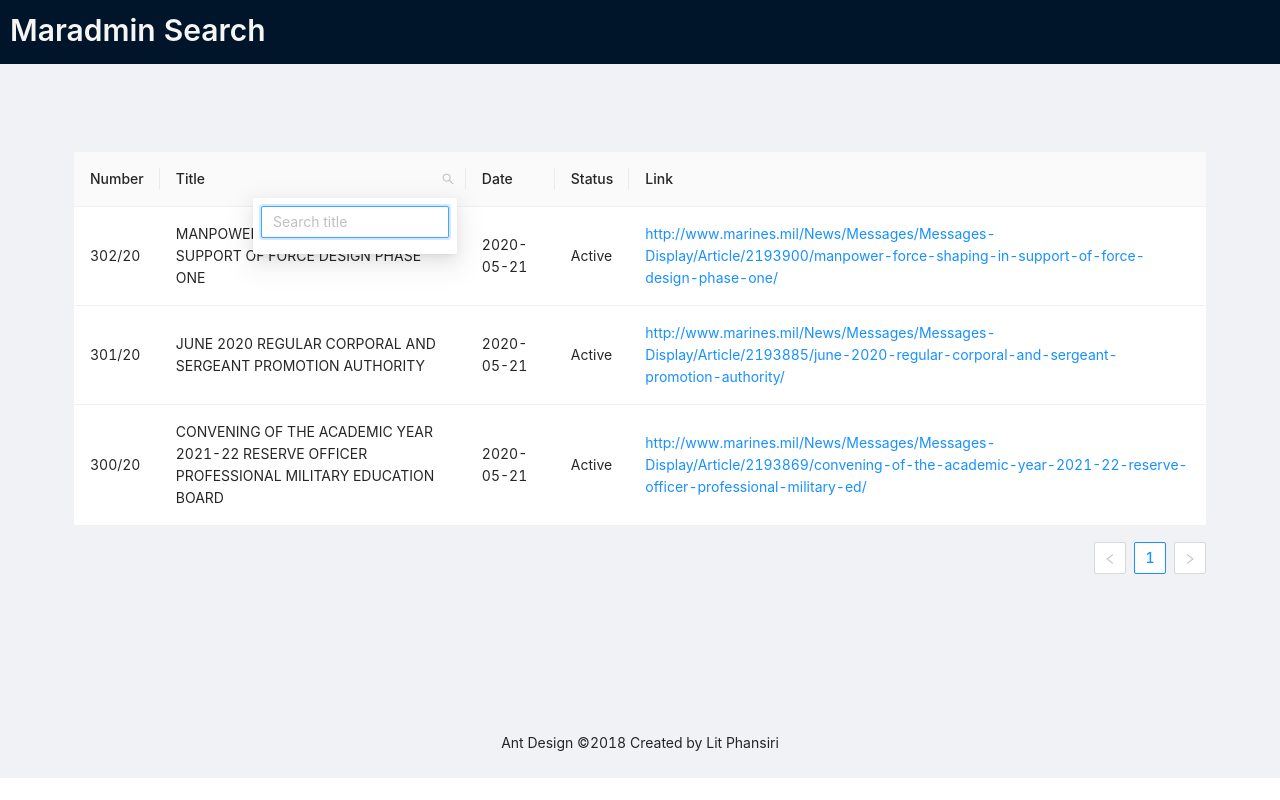
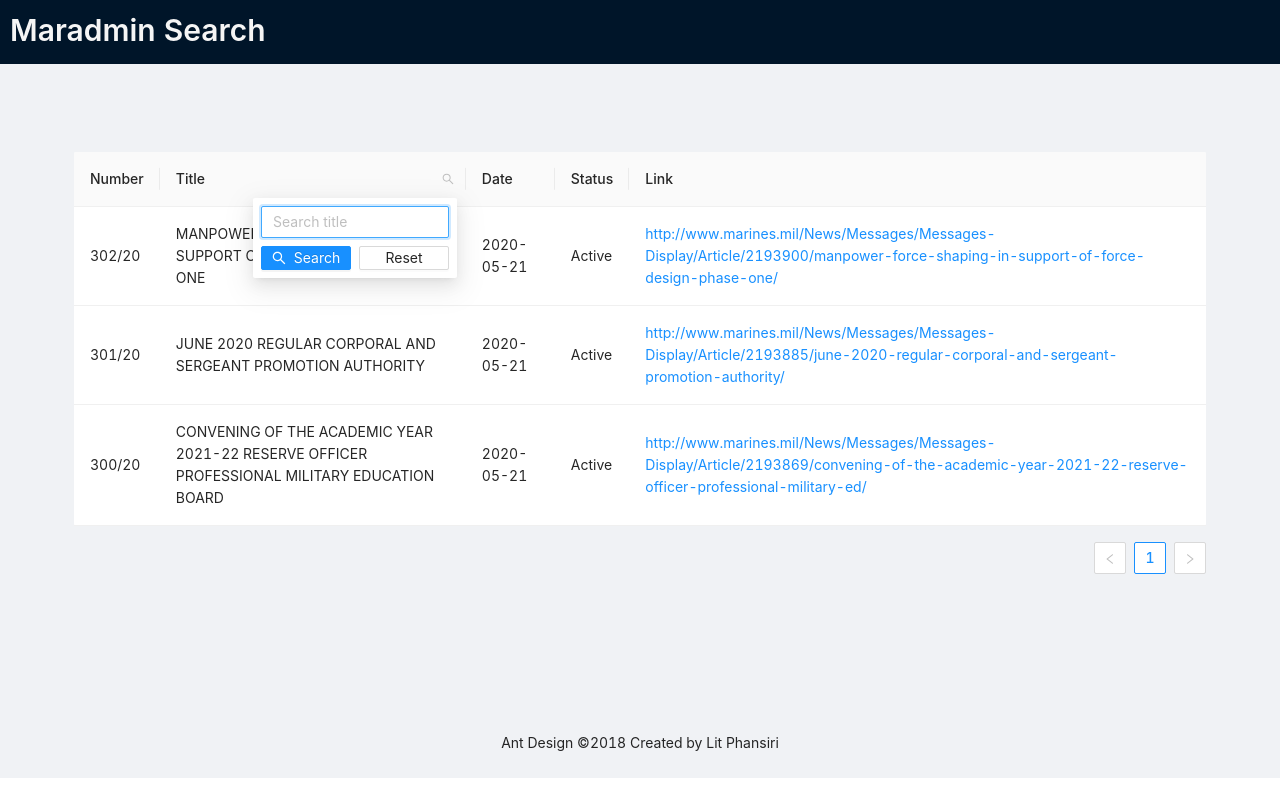
Before and after one commit to phansiri/Maradmin-Search, a React (Create React App) app in the folder frontend/: page / in a window 1280 px wide. Both pictures are taken after a click on the button 447 px from the left and 179 px from the top of the page. Built offline with nearby package versions, Linux system fonts and the light colour scheme.

Commit message:
add functioning reset button

```diff
--- a/frontend/src/components/maradmin-list.tsx
+++ b/frontend/src/components/maradmin-list.tsx
@@ -56,6 +56,23 @@ class MaradminList extends React.Component {
                     onPressEnter={() => this.handleSearch(itemFilter.selectedKeys, itemFilter.confirm, dataIndex)}
                     style={{ width: 188, marginBottom: 8, display: 'block' }}
                 />
+                <Space>
+                    <Button
+                        type="primary"
+                        onClick={() => this.handleSearch(itemFilter.selectedKeys, itemFilter.confirm, dataIndex)}
+                        icon={<SearchOutlined />}
+                        size="small"
+                        style={{ width: 90 }}
+                    >
+                        Search
+                    </Button>
+                    <Button
+                        onClick={() => this.handleReset(itemFilter.clearFilters)}
+                        size="small"
+                        style={{ width: 90 }}>
+                        Reset
+                    </Button>
+                </Space>
             </div>
         ),
         filterIcon: (filtered: string) => <SearchOutlined style={{ color: filtered ? '#1890ff' : undefined }} />,
```
